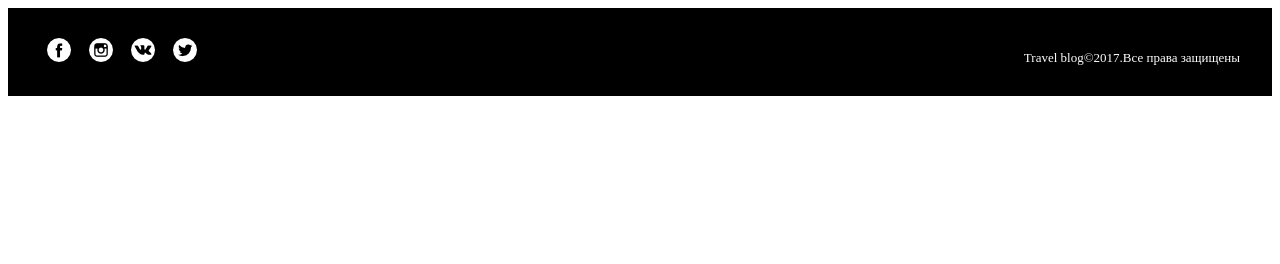
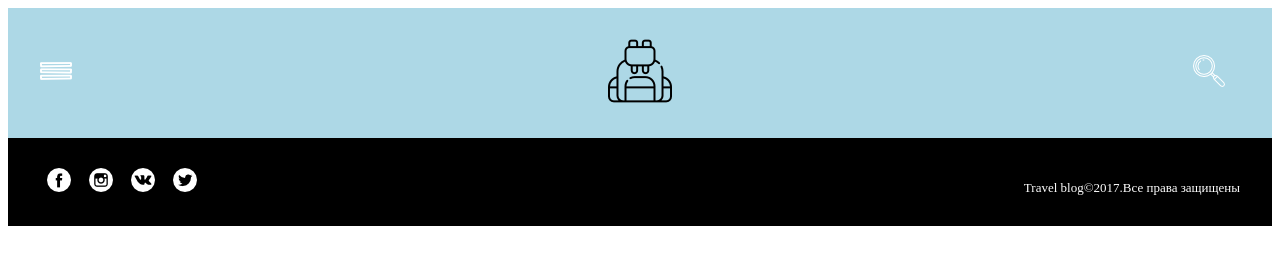
Before and after one commit to Anastasia-Shvets/Party4Kids-2-, a plain HTML site: page index.html in a window 1280 px wide. Drawn offline with Linux system fonts and the light colour scheme.

Commit message:
add header 60%

```diff
--- a/index.html
+++ b/index.html
@@ -10,14 +10,23 @@
 	<link rel="stylesheet" type="text/css"  href="style.css">
 </head>
 <body>
-	<header >
-
-		<div class="menu">
-		</div>
-		<div class="logo">
-
-		</div>
-		<div class="search">
+	<header>
+		<div class="container">
+			<div class="table">
+				<div class="table-row">
+					<div class="menu">
+						<a href="#"><span class="menu_icon"></span></a>
+					</div>
+					<div class="logo">
+						<a href="index.html">
+							<img src="img/logo.png" class="logotype" alt="Travel ">
+						</a>
+					</div>
+					<div class="search">
+						<a href="#"><span class="search_icon"></span></a>
+					</div>
+				</div>
+			</div>
 		</div>
 	</header>
 
--- a/main.css
+++ b/main.css
@@ -1,12 +1,56 @@
+.table {
+	display: table;
+	width: 100%;
+}
+.table-row {
+	display: table-row;
+}
+
 header{
+	background-color:lightblue;
+}
+header .menu {
+	display: table-cell;
+	height: 100px;
+	margin: 0px auto;
+	text-align: left;
+    vertical-align: middle;
+	width:40%;
+}
+header .menu .menu_icon{
+	display: inline-block;
+	width: 32px;
+	height: 32px;
+	background-image:url('img/icon-menu.png');
+	background-repeat:no-repeat;
+	background-size:contain;
+}
 
+header .logo {
+	display: table-cell;
+	height: 100px;
+    vertical-align: middle;
+	text-align: center;
+	margin: 0px auto;
+	width:20%;
 }
-header.menu {
-
+header .logo .logotype {
+	height: 64px;
 }
-header.logo {
-
+header .search {
+	display: table-cell;
+	text-align: right;
+	height: 100px;
+	text-align:right;
+	padding: 15px;
+    vertical-align: middle;
+	width:40%;
 }
-header.search {
-
+header .search .search_icon{
+	background-image:url('img/icon-search.png');
+	background-repeat:no-repeat;
+	background-size:contain;
+	display: inline-block;
+	width: 32px;
+	height: 32px;
 }
```
Also changed, not shown: img/7455999.jpg (deleted), img/icon-menu.png (added), img/icon-search.png (added), img/logo.png (added).
